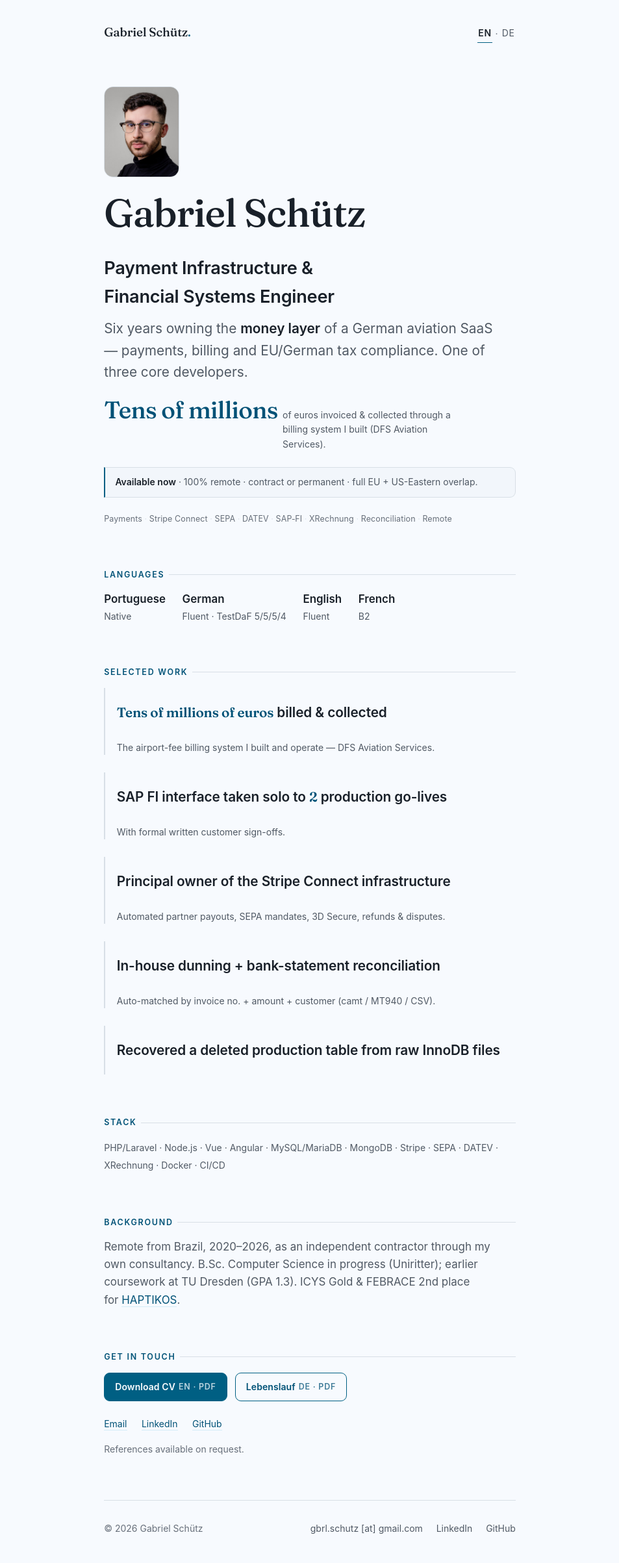
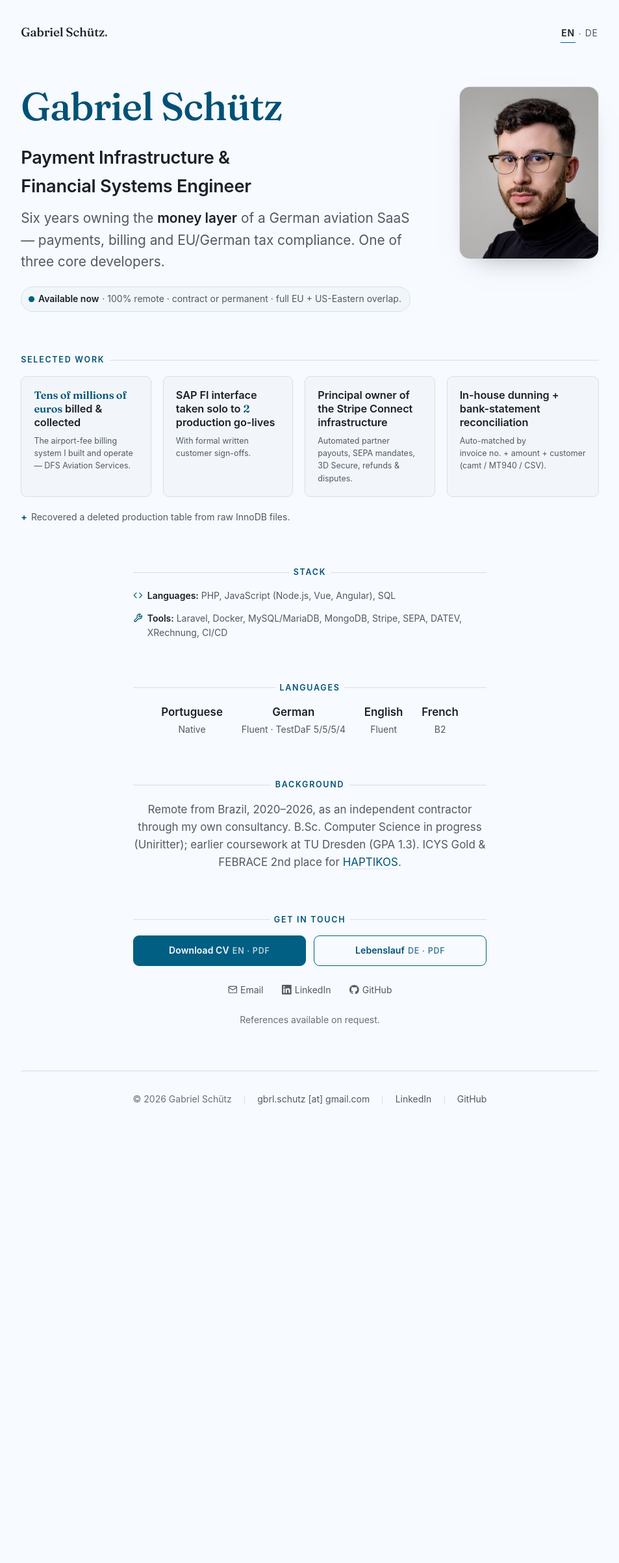
Before and after one commit to gabrielgydu/gabrielgydu.github.io, a Jekyll site: the page built from index.html, in a window 1280 px wide. Shown: the whole page at 65% size, without its empty margins (163-1116 px from the left). Built offline with Jekyll 4.4.1, drawn with Linux system fonts in a browser that asks for light colours; after the commit the page ends 1745 px from its top, so only the background shows below that.

Commit message:
Restructure layout: two-column hero, card grid, centered sections
Keep all colors, tokens and fonts; restructure the page to a wider
(60rem) layout:

- Hero is now two-column — name/role/lede + availability pill on the
  left, large portrait top-right (was a small stacked thumbnail). Name
  set in the petrol accent. Drop the redundant hero anchor figure and
  keyword strip.
- Selected work is a 4-card responsive grid (1/2/4 col); the InnoDB
  recovery one-liner moves to a callout under the grid.
- Stack becomes two icon-led lines (Languages / Tools).
- Stack, Languages, Background and Contact are centered blocks with
  flanking-rule section labels.
- Get in touch: two full-width CV buttons + centered icon links
  (inline SVG Email/LinkedIn/GitHub). Footer centered.

Applies to both EN and DE pages.

Claude-Session: https://claude.ai/code/session_01AYZdX5F3E4uXbzPWYxy1du

```diff
--- a/css/main.css
+++ b/css/main.css
@@ -1,6 +1,6 @@
 /* ============================================================
    gabrielschutz.de — Payment Infrastructure & Financial Systems
-   Refined editorial single-column. System-sans body, Fraunces
+   Two-column hero + card grid layout. System-sans body, Fraunces
    display. OKLCH tinted neutrals, one restrained petrol accent.
    Light + auto dark via prefers-color-scheme. No framework.
    ============================================================ */
@@ -93,7 +93,7 @@ a:hover { color: var(--accent-ink); }
 /* ---- Shell -------------------------------------------------- */
 .wrap {
   width: 100%;
-  max-width: 44rem;
+  max-width: 60rem;
   margin-inline: auto;
   padding-inline: var(--pad-x);
 }
@@ -142,6 +142,9 @@ main { display: block; }
 section { margin-block: var(--gap); }
 section:first-of-type { margin-top: clamp(1rem, 0.4rem + 2vw, 2.2rem); }
 
+/* centered, narrower text blocks (stack, languages, background, contact) */
+.section-center { max-width: 34rem; margin-inline: auto; }
+
 .eyebrow {
   font-family: var(--font-body);
   font-size: var(--t-xs);
@@ -160,22 +163,45 @@ section:first-of-type { margin-top: clamp(1rem, 0.4rem + 2vw, 2.2rem); }
   height: 1px;
   background: var(--line);
 }
+/* centered sections get a flanking rule on both sides */
+.section-center .eyebrow { justify-content: center; }
+.section-center .eyebrow::before {
+  content: "";
+  flex: 1;
+  height: 1px;
+  background: var(--line);
+}
 
 h1, h2, h3 { font-weight: 600; line-height: 1.12; margin: 0; }
 
-/* ---- Hero --------------------------------------------------- */
-.hero { max-width: 40rem; }
+/* ---- Hero: text left, portrait right ------------------------ */
+.hero {
+  display: grid;
+  gap: clamp(1.6rem, 1rem + 3vw, 2.8rem);
+  align-items: start;
+}
+@media (min-width: 46rem) {
+  .hero { grid-template-columns: minmax(0, 1fr) auto; }
+}
+.hero-text { min-width: 0; max-width: 40rem; }
+
 .hero .portrait {
   display: block;
-  width: 116px;
-  height: 140px;
+  order: -1;                       /* photo above name on narrow screens */
+  width: clamp(150px, 40vw, 210px);
+  aspect-ratio: 485 / 600;
+  height: auto;
   object-fit: cover;
-  object-position: 50% 28%;
-  border-radius: 14px;
+  object-position: 50% 22%;
+  border-radius: 16px;
   border: 1px solid var(--line);
   background: var(--surface);
-  margin: 0 0 1.5rem;
+  box-shadow: 0 18px 40px -28px color-mix(in oklab, var(--ink) 55%, transparent);
 }
+@media (min-width: 46rem) {
+  .hero .portrait { order: 0; width: clamp(180px, 18vw, 215px); }
+}
+
 .hero .name {
   font-family: var(--font-display);
   font-optical-sizing: auto;
@@ -183,8 +209,8 @@ h1, h2, h3 { font-weight: 600; line-height: 1.12; margin: 0; }
   font-size: var(--t-display);
   letter-spacing: -0.02em;
   line-height: 1.02;
-  color: var(--ink);
-  margin: 0 0 0.55em;
+  color: var(--accent-ink);
+  margin: 0 0 0.45em;
 }
 .hero .role {
   font-size: var(--t-lg);
@@ -197,111 +223,72 @@ h1, h2, h3 { font-weight: 600; line-height: 1.12; margin: 0; }
 .hero .lede {
   font-size: var(--t-md);
   color: var(--muted);
-  margin: 0 0 1.3rem;
+  margin: 0 0 1.4rem;
   max-width: var(--measure);
   text-wrap: pretty;
 }
 .hero .lede strong { color: var(--ink); font-weight: 600; }
 
-/* the anchor proof: €62.9M visible before scroll */
-.anchor {
-  display: flex;
-  align-items: baseline;
-  gap: 0.7ch;
+/* availability — status pill with a live dot */
+.avail {
+  display: inline-flex;
+  align-items: center;
   flex-wrap: wrap;
-  margin: 0 0 1.5rem;
-  padding-top: 0.2rem;
-}
-.anchor .fig {
-  font-family: var(--font-display);
-  font-optical-sizing: auto;
-  font-weight: 500;
-  font-variant-numeric: tabular-nums;
-  font-size: clamp(1.7rem, 1.2rem + 1.6vw, 2.3rem);
-  letter-spacing: -0.02em;
-  color: var(--accent-ink);
-  line-height: 1;
-}
-.anchor .fig-label {
+  gap: 0.55ch;
   font-size: var(--t-sm);
   color: var(--muted);
-  max-width: 30ch;
+  margin: 0;
+  padding: 0.5em 0.95em 0.5em 0.8em;
+  border: 1px solid var(--line);
+  border-radius: 999px;
+  background: color-mix(in oklab, var(--surface) 65%, transparent);
+}
+.avail b { color: var(--ink); font-weight: 600; }
+.avail .dot {
+  flex: none;
+  width: 0.6em;
+  height: 0.6em;
+  border-radius: 50%;
+  background: var(--accent);
+  margin-right: 0.15ch;
 }
 
-/* availability strip */
-.avail {
-  font-size: var(--t-sm);
-  color: var(--muted);
-  margin: 0 0 1.3rem;
-  padding: 0.7rem 0.95rem;
-  border: 1px solid var(--line);
-  border-left: 2.5px solid var(--accent);
-  border-radius: 0 var(--radius) var(--radius) 0;
-  background: color-mix(in oklab, var(--surface) 60%, transparent);
-}
-.avail b { color: var(--ink); font-weight: 600; }
-
-/* high-signal keyword strip — above the fold for search + skim */
-.keywords {
-  font-size: var(--t-xs);
-  letter-spacing: 0.01em;
-  color: var(--faint);
-  line-height: 1.9;
-  margin: 0;
-}
-.keywords span { white-space: nowrap; }
-.keywords .sep { color: var(--line); padding-inline: 0.45ch; }
-
-/* ---- Languages row ------------------------------------------ */
-.langs {
-  display: flex;
-  flex-wrap: wrap;
-  gap: 0.5rem 1.6rem;
+/* ---- Selected work — card grid ------------------------------ */
+.work {
+  list-style: none;
   margin: 0;
   padding: 0;
-  list-style: none;
+  display: grid;
+  gap: 1rem;
+  grid-template-columns: 1fr;
 }
-.langs li {
+@media (min-width: 34rem) { .work { grid-template-columns: 1fr 1fr; } }
+@media (min-width: 52rem) { .work { grid-template-columns: repeat(4, 1fr); gap: 1.1rem; } }
+
+.work li {
   display: flex;
   flex-direction: column;
-  gap: 0.1rem;
+  gap: 0.5rem;
+  padding: 1.15rem 1.2rem;
+  background: color-mix(in oklab, var(--surface) 70%, transparent);
+  border: 1px solid var(--line);
+  border-radius: var(--radius);
+  transition: border-color 0.2s var(--ease), transform 0.2s var(--ease),
+              box-shadow 0.2s var(--ease);
 }
-.langs .lang-name { font-weight: 600; color: var(--ink); }
-.langs .lang-meta { font-size: var(--t-sm); color: var(--muted); }
-
-/* ---- "What I do" — four groups, not cards ------------------- */
-.dl { margin: 0; display: grid; gap: 1.6rem; }
-@media (min-width: 34rem) {
-  .dl { grid-template-columns: 1fr 1fr; gap: 1.8rem 2.4rem; }
+.work li:hover {
+  border-color: var(--accent);
+  transform: translateY(-2px);
+  box-shadow: 0 14px 30px -20px color-mix(in oklab, var(--ink) 45%, transparent);
 }
-.dl .term {
-  font-family: var(--font-display);
-  font-optical-sizing: auto;
-  font-weight: 600;
-  font-size: var(--t-md);
-  letter-spacing: -0.01em;
-  color: var(--ink);
-  margin: 0 0 0.4rem;
-}
-.dl .desc { font-size: var(--t-sm); color: var(--muted); margin: 0; text-wrap: pretty; }
-
-/* ---- Selected work — typographic list, metric-led ----------- */
-.work { list-style: none; margin: 0; padding: 0; display: grid; gap: 1.7rem; }
-.work li {
-  display: grid;
-  grid-template-columns: minmax(0, 1fr);
-  gap: 0.35rem;
-  padding-left: 1.1rem;
-  border-left: 2px solid var(--line);
-  transition: border-color 0.2s var(--ease);
-}
-.work li:hover { border-left-color: var(--accent); }
 .work .headline {
-  font-size: var(--t-md);
+  font-size: 1.02rem;
   font-weight: 600;
   color: var(--ink);
   letter-spacing: -0.005em;
+  line-height: 1.28;
   text-wrap: pretty;
+  margin: 0;
 }
 .work .headline .metric {
   font-family: var(--font-display);
@@ -311,21 +298,79 @@ h1, h2, h3 { font-weight: 600; line-height: 1.12; margin: 0; }
   color: var(--accent-ink);
   letter-spacing: -0.01em;
 }
-.work .detail { font-size: var(--t-sm); color: var(--muted); margin: 0; text-wrap: pretty; }
-
-/* ---- Stack line --------------------------------------------- */
-.stack {
+.work .detail {
+  font-size: var(--t-xs);
+  color: var(--muted);
+  line-height: 1.55;
+  margin: 0;
+  text-wrap: pretty;
+}
+/* one-line extra below the grid */
+.work-note {
+  display: flex;
+  gap: 0.7ch;
+  align-items: baseline;
+  margin: 1.2rem 0 0;
   font-size: var(--t-sm);
   color: var(--muted);
-  line-height: 1.95;
+}
+.work-note .plus { color: var(--accent-ink); font-weight: 700; }
+.work-note b { color: var(--ink); font-weight: 600; }
+
+/* ---- Stack — icon-led lines --------------------------------- */
+.stack-rows {
+  list-style: none;
   margin: 0;
-  max-width: var(--measure);
+  padding: 0;
+  width: fit-content;
+  max-width: 100%;
+  margin-inline: auto;
+  display: grid;
+  gap: 0.85rem;
 }
-.stack b { color: var(--ink); font-weight: 600; }
-.stack .sep { color: var(--line); padding-inline: 0.5ch; }
+.stack-rows li {
+  display: flex;
+  gap: 0.8ch;
+  align-items: start;
+  font-size: var(--t-sm);
+  color: var(--muted);
+  line-height: 1.55;
+}
+.stack-rows .ico {
+  flex: none;
+  width: 1.05em;
+  height: 1.05em;
+  margin-top: 0.22em;
+  color: var(--accent-ink);
+}
+.stack-rows b { color: var(--ink); font-weight: 600; }
+
+/* ---- Spoken languages row ----------------------------------- */
+.langs {
+  display: flex;
+  flex-wrap: wrap;
+  justify-content: center;
+  gap: 0.6rem 1.8rem;
+  margin: 0;
+  padding: 0;
+  list-style: none;
+}
+.langs li {
+  display: flex;
+  flex-direction: column;
+  gap: 0.1rem;
+  text-align: center;
+}
+.langs .lang-name { font-weight: 600; color: var(--ink); }
+.langs .lang-meta { font-size: var(--t-sm); color: var(--muted); }
 
 /* ---- Background prose --------------------------------------- */
-.prose { color: var(--muted); max-width: var(--measure); margin: 0; text-wrap: pretty; }
+.prose {
+  color: var(--muted);
+  margin: 0;
+  text-wrap: pretty;
+  text-align: center;
+}
 .prose strong { color: var(--ink); font-weight: 600; }
 .prose p { margin: 0 0 0.9rem; }
 .prose p:last-child { margin-bottom: 0; }
@@ -334,19 +379,22 @@ h1, h2, h3 { font-weight: 600; line-height: 1.12; margin: 0; }
 
 /* ---- Contact / CTA ------------------------------------------ */
 .cta-row {
-  display: flex;
-  flex-wrap: wrap;
-  gap: 0.75rem;
-  margin: 0 0 1.5rem;
+  display: grid;
+  grid-template-columns: 1fr 1fr;
+  gap: 0.8rem;
+  margin: 0 0 1.6rem;
 }
+@media (max-width: 28rem) { .cta-row { grid-template-columns: 1fr; } }
 .btn {
   display: inline-flex;
   align-items: center;
+  justify-content: center;
   gap: 0.55ch;
+  width: 100%;
   font-size: var(--t-sm);
   font-weight: 600;
   letter-spacing: 0.005em;
-  padding: 0.7em 1.15em;
+  padding: 0.8em 1.15em;
   border-radius: var(--radius);
   border: 1.5px solid var(--accent);
   transition: transform 0.16s var(--ease), background 0.18s var(--ease),
@@ -365,19 +413,25 @@ h1, h2, h3 { font-weight: 600; line-height: 1.12; margin: 0; }
 .contact-links {
   display: flex;
   flex-wrap: wrap;
-  gap: 0.4rem 1.4rem;
+  justify-content: center;
+  gap: 0.5rem 1.8rem;
   margin: 0;
   padding: 0;
   list-style: none;
   font-size: var(--t-sm);
 }
 .contact-links a {
-  border-bottom: 1px solid var(--accent-soft);
-  padding-bottom: 1px;
-  transition: border-color 0.18s var(--ease);
+  display: inline-flex;
+  align-items: center;
+  gap: 0.55ch;
+  color: var(--muted);
+  padding-bottom: 2px;
+  border-bottom: 1px solid transparent;
+  transition: color 0.18s var(--ease), border-color 0.18s var(--ease);
 }
-.contact-links a:hover { border-bottom-color: var(--accent); }
-.refs { font-size: var(--t-sm); color: var(--faint); margin: 1rem 0 0; }
+.contact-links a:hover { color: var(--accent-ink); border-bottom-color: var(--accent); }
+.contact-links .ico { flex: none; width: 1.05em; height: 1.05em; }
+.refs { font-size: var(--t-sm); color: var(--faint); margin: 1.3rem 0 0; text-align: center; }
 
 /* ---- Footer ------------------------------------------------- */
 .site-foot {
@@ -386,15 +440,24 @@ h1, h2, h3 { font-weight: 600; line-height: 1.12; margin: 0; }
   border-top: 1px solid var(--line);
   display: flex;
   flex-wrap: wrap;
-  align-items: baseline;
-  justify-content: space-between;
-  gap: 0.6rem 1.4rem;
+  align-items: center;
+  justify-content: center;
+  gap: 0.5rem 1.2rem;
   font-size: var(--t-sm);
   color: var(--faint);
+  text-align: center;
 }
 .site-foot ul {
-  display: flex; flex-wrap: wrap; gap: 0.4rem 1.3rem;
+  display: flex; flex-wrap: wrap; align-items: center; justify-content: center;
+  gap: 0.5rem 1.2rem;
   margin: 0; padding: 0; list-style: none;
+}
+.site-foot li { display: inline-flex; align-items: center; gap: 1.2rem; }
+.site-foot li::before {
+  content: "";
+  width: 1px;
+  height: 0.9em;
+  background: var(--line);
 }
 .site-foot a { color: var(--muted); }
 .site-foot a:hover { color: var(--accent-ink); }
@@ -413,6 +476,14 @@ h1, h2, h3 { font-weight: 600; line-height: 1.12; margin: 0; }
     from { opacity: 0; transform: translateY(12px); }
     to   { opacity: 1; transform: translateY(0); }
   }
+
+  /* live availability dot */
+  .avail .dot { animation: ping 2.6s var(--ease) infinite; }
+  @keyframes ping {
+    0%   { box-shadow: 0 0 0 0 color-mix(in oklab, var(--accent) 50%, transparent); }
+    70%  { box-shadow: 0 0 0 6px transparent; }
+    100% { box-shadow: 0 0 0 0 transparent; }
+  }
 }
 
 /* ---- Print: hide chrome (the PDFs are the print artifact) --- */
--- a/index.html
+++ b/index.html
@@ -9,31 +9,13 @@ description: "Payment & financial-systems engineer. Six years owning the money l
 ---
 
 <section class="hero reveal">
-  <img class="portrait" src="/assets/portrait.jpg" width="116" height="140" alt="Gabriel Schütz" loading="eager">
-  <h1 class="name">Gabriel Schütz</h1>
-  <p class="role">Payment Infrastructure &amp; Financial Systems Engineer</p>
-  <p class="lede">Six years owning the <strong>money layer</strong> of a German aviation SaaS — payments, billing and EU/German tax compliance. One of three core developers.</p>
-
-  <div class="anchor">
-    <span class="fig">Tens of millions</span>
-    <span class="fig-label">of euros invoiced &amp; collected through a billing system I built (DFS Aviation Services).</span>
+  <div class="hero-text">
+    <h1 class="name">Gabriel Schütz</h1>
+    <p class="role">Payment Infrastructure &amp; Financial Systems Engineer</p>
+    <p class="lede">Six years owning the <strong>money layer</strong> of a German aviation SaaS — payments, billing and EU/German tax compliance. One of three core developers.</p>
+    <p class="avail"><span class="dot" aria-hidden="true"></span><b>Available now</b> · 100% remote · contract or permanent · full EU&nbsp;+&nbsp;US-Eastern overlap.</p>
   </div>
-
-  <p class="avail"><b>Available now</b> · 100% remote · contract or permanent · full EU&nbsp;+&nbsp;US-Eastern overlap.</p>
-
-  <p class="keywords">
-    <span>Payments</span><span class="sep">·</span><span>Stripe Connect</span><span class="sep">·</span><span>SEPA</span><span class="sep">·</span><span>DATEV</span><span class="sep">·</span><span>SAP&#8209;FI</span><span class="sep">·</span><span>XRechnung</span><span class="sep">·</span><span>Reconciliation</span><span class="sep">·</span><span>Remote</span>
-  </p>
-</section>
-
-<section class="reveal" aria-labelledby="lang-h">
-  <h2 class="eyebrow" id="lang-h">Languages</h2>
-  <ul class="langs">
-    <li><span class="lang-name">Portuguese</span><span class="lang-meta">Native</span></li>
-    <li><span class="lang-name">German</span><span class="lang-meta">Fluent · TestDaF 5/5/5/4</span></li>
-    <li><span class="lang-name">English</span><span class="lang-meta">Fluent</span></li>
-    <li><span class="lang-name">French</span><span class="lang-meta">B2</span></li>
-  </ul>
+  <img class="portrait" src="/assets/portrait.jpg" width="215" height="266" alt="Gabriel Schütz" loading="eager">
 </section>
 
 <section class="reveal" aria-labelledby="work-h">
@@ -55,34 +37,57 @@ description: "Payment & financial-systems engineer. Six years owning the money l
       <p class="headline">In-house dunning + bank-statement reconciliation</p>
       <p class="detail">Auto-matched by invoice&nbsp;no.&nbsp;+&nbsp;amount&nbsp;+&nbsp;customer (camt / MT940 / CSV).</p>
     </li>
+  </ul>
+  <p class="work-note"><span class="plus" aria-hidden="true">+</span> Recovered a deleted production table from raw InnoDB files.</p>
+</section>
+
+<section class="reveal section-center" aria-labelledby="stack-h">
+  <h2 class="eyebrow" id="stack-h">Stack</h2>
+  <ul class="stack-rows">
     <li>
-      <p class="headline">Recovered a deleted production table from raw InnoDB files</p>
+      <svg class="ico" viewBox="0 0 24 24" fill="none" stroke="currentColor" stroke-width="2" stroke-linecap="round" stroke-linejoin="round" aria-hidden="true"><polyline points="16 18 22 12 16 6"/><polyline points="8 6 2 12 8 18"/></svg>
+      <span><b>Languages:</b> PHP, JavaScript (Node.js, Vue, Angular), SQL</span>
+    </li>
+    <li>
+      <svg class="ico" viewBox="0 0 24 24" fill="none" stroke="currentColor" stroke-width="2" stroke-linecap="round" stroke-linejoin="round" aria-hidden="true"><path d="M14.7 6.3a1 1 0 0 0 0 1.4l1.6 1.6a1 1 0 0 0 1.4 0l3.77-3.77a6 6 0 0 1-7.94 7.94l-6.91 6.91a2.12 2.12 0 0 1-3-3l6.91-6.91a6 6 0 0 1 7.94-7.94l-3.76 3.76z"/></svg>
+      <span><b>Tools:</b> Laravel, Docker, MySQL/MariaDB, MongoDB, Stripe, SEPA, DATEV, XRechnung, CI/CD</span>
     </li>
   </ul>
 </section>
 
-<section class="reveal" aria-labelledby="stack-h">
-  <h2 class="eyebrow" id="stack-h">Stack</h2>
-  <p class="stack">PHP/Laravel · Node.js · Vue · Angular · MySQL/MariaDB · MongoDB · Stripe · SEPA · DATEV · XRechnung · Docker · CI/CD</p>
+<section class="reveal section-center" aria-labelledby="lang-h">
+  <h2 class="eyebrow" id="lang-h">Languages</h2>
+  <ul class="langs">
+    <li><span class="lang-name">Portuguese</span><span class="lang-meta">Native</span></li>
+    <li><span class="lang-name">German</span><span class="lang-meta">Fluent · TestDaF 5/5/5/4</span></li>
+    <li><span class="lang-name">English</span><span class="lang-meta">Fluent</span></li>
+    <li><span class="lang-name">French</span><span class="lang-meta">B2</span></li>
+  </ul>
 </section>
 
-<section class="reveal" aria-labelledby="bg-h">
+<section class="reveal section-center" aria-labelledby="bg-h">
   <h2 class="eyebrow" id="bg-h">Background</h2>
   <div class="prose">
     <p>Remote from Brazil, 2020–2026, as an independent contractor through my own consultancy. B.Sc. Computer Science in progress (Uniritter); earlier coursework at TU&nbsp;Dresden (GPA&nbsp;1.3). ICYS Gold &amp; FEBRACE 2nd place for <a href="/assets/haptikos_banner.pdf" target="_blank" rel="noopener">HAPTIKOS</a>.</p>
   </div>
 </section>
 
-<section class="reveal" aria-labelledby="contact-h">
+<section class="reveal section-center" aria-labelledby="contact-h">
   <h2 class="eyebrow" id="contact-h">Get in touch</h2>
   <div class="cta-row">
     <a class="btn btn-primary" href="/assets/cv-en.pdf" target="_blank" rel="noopener">Download CV <span class="pdf">EN · PDF</span></a>
     <a class="btn btn-ghost" href="/assets/cv-de.pdf" target="_blank" rel="noopener">Lebenslauf <span class="pdf">DE · PDF</span></a>
   </div>
   <ul class="contact-links">
-    <li><a href="mailto:gbrl.schutz@gmail.com">Email</a></li>
-    <li><a href="https://www.linkedin.com/in/gabriel-schuetz" rel="me noopener" target="_blank">LinkedIn</a></li>
-    <li><a href="https://github.com/gabrielgydu" rel="me noopener" target="_blank">GitHub</a></li>
+    <li><a href="mailto:gbrl.schutz@gmail.com">
+      <svg class="ico" viewBox="0 0 24 24" fill="none" stroke="currentColor" stroke-width="2" stroke-linecap="round" stroke-linejoin="round" aria-hidden="true"><rect x="2" y="4" width="20" height="16" rx="2"/><path d="m2 6 10 7 10-7"/></svg>
+      Email</a></li>
+    <li><a href="https://www.linkedin.com/in/gabriel-schuetz" rel="me noopener" target="_blank">
+      <svg class="ico" viewBox="0 0 24 24" fill="currentColor" aria-hidden="true"><path d="M20.45 20.45h-3.56v-5.57c0-1.33-.02-3.04-1.85-3.04-1.85 0-2.14 1.45-2.14 2.94v5.67H9.34V9h3.42v1.56h.05c.48-.9 1.64-1.85 3.37-1.85 3.6 0 4.27 2.37 4.27 5.46v6.28zM5.34 7.43a2.07 2.07 0 1 1 0-4.14 2.07 2.07 0 0 1 0 4.14zM7.12 20.45H3.56V9h3.56v11.45zM22.22 0H1.77C.79 0 0 .77 0 1.73v20.54C0 23.23.79 24 1.77 24h20.45c.98 0 1.78-.77 1.78-1.73V1.73C24 .77 23.2 0 22.22 0z"/></svg>
+      LinkedIn</a></li>
+    <li><a href="https://github.com/gabrielgydu" rel="me noopener" target="_blank">
+      <svg class="ico" viewBox="0 0 24 24" fill="currentColor" aria-hidden="true"><path d="M12 .5C5.37.5 0 5.78 0 12.29c0 5.2 3.44 9.6 8.21 11.16.6.11.82-.26.82-.58 0-.29-.01-1.04-.02-2.05-3.34.71-4.04-1.58-4.04-1.58-.55-1.37-1.34-1.74-1.34-1.74-1.09-.74.08-.72.08-.72 1.2.08 1.84 1.22 1.84 1.22 1.07 1.8 2.81 1.28 3.5.98.11-.76.42-1.28.76-1.57-2.67-.3-5.47-1.31-5.47-5.83 0-1.29.47-2.34 1.24-3.17-.12-.3-.54-1.52.12-3.16 0 0 1.01-.32 3.3 1.21.96-.26 1.98-.39 3-.4 1.02.01 2.04.14 3 .4 2.28-1.53 3.29-1.21 3.29-1.21.66 1.64.24 2.86.12 3.16.77.83 1.24 1.88 1.24 3.17 0 4.53-2.81 5.53-5.49 5.82.43.36.81 1.09.81 2.2 0 1.59-.01 2.87-.01 3.26 0 .32.22.7.83.58A12.01 12.01 0 0 0 24 12.29C24 5.78 18.63.5 12 .5z"/></svg>
+      GitHub</a></li>
   </ul>
   <p class="refs">References available on request.</p>
 </section>
```
Also changed, not shown: de/index.html (+38 -33 lines).
